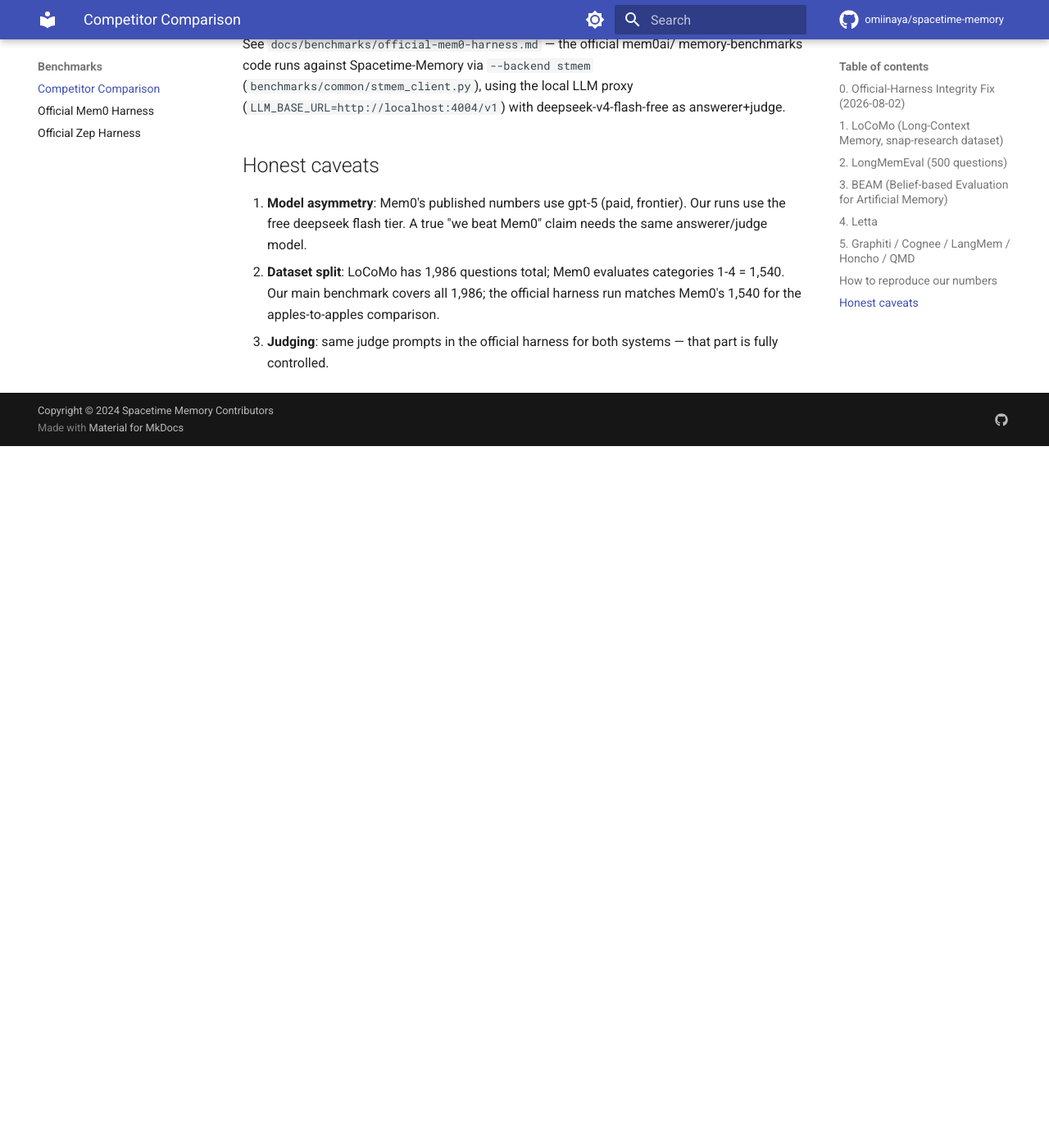
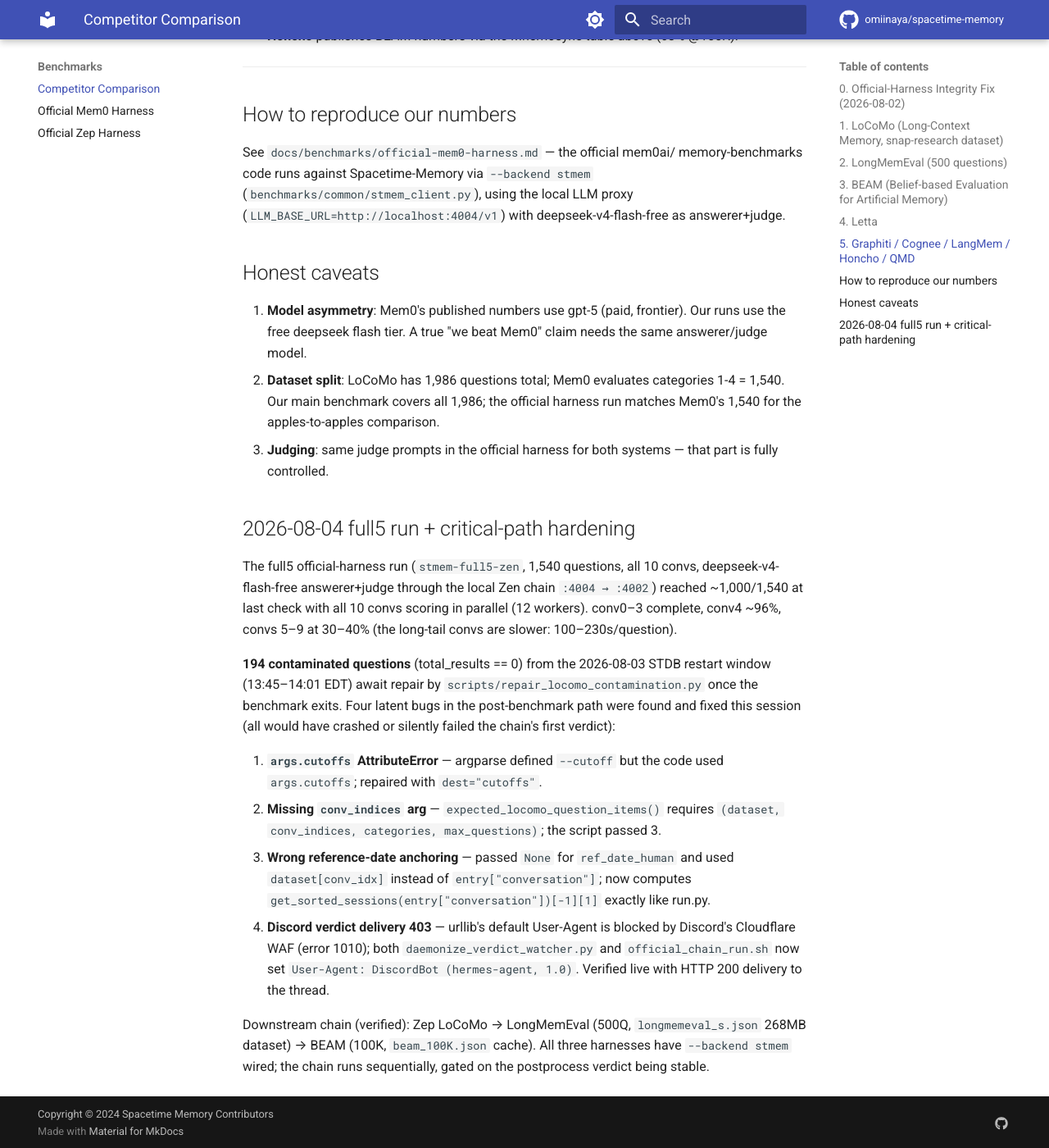
Before and after one commit to omiinaya/spacetime-memory, an MkDocs documentation site: the page built from docs/benchmarks/competitor-comparison.md, in a window 1280 px wide and 1400 px high, scrolled down 3434 px. Shown: the whole window at 82% size. Built offline with MkDocs 1.6.1 and Material for MkDocs 9.7.7, drawn with Linux system fonts in a browser that asks for light colours; comment, search, counter and statistics services are not loaded; before the commit the page ends 3978 px from its top, so only the background shows below that; some of the changed text lies outside the part shown.

Commit message:
docs(bench): update competitor comparison with full5 run status + critical-path hardening notes

```diff
--- a/docs/benchmarks/competitor-comparison.md
+++ b/docs/benchmarks/competitor-comparison.md
@@ -58,7 +58,7 @@
 | **Mem0 (platform)** | **91.56%** | 1,540 (cat 1-4) | gpt-5 / gpt-5 (Azure) | `mem0/evaluation/results/platform/locomo_results.json` (top_200) |
 | Mem0 (platform, top-50) | 82.66% | 1,540 | gpt-5 / gpt-5 | same repo, `locomo_top50_results.json` |
 | **Zep** | **69.6%** (mean of 10 runs) | 1,540 | gpt-4o-mini / gpt-4o-mini | `zep/benchmarks/locomo/experiments/.../experiment_summary.json` |
-| **Spacetime-Memory (in-flight)** | ~81% (tracking) | 1,540 (cat 1-4, official harness) | deepseek-v4-flash-free | official Mem0 harness, `--backend stmem` |
+| **Spacetime-Memory (in-flight)** | ~91% clean (tracking, excl. contamination) | 1,540 (cat 1-4, official harness) | deepseek-v4-flash-free | official Mem0 harness, `--backend stmem` (full5 run) |
 
 Notes:
 - Mem0's 91.56% uses gpt-5 for **both** answer generation and judging.
@@ -75,7 +75,9 @@
 | Mem0 (OSS, gpt-5) | 91.0% | 500 | `mem0/evaluation/results/oss/longmemeval_gpt5.json` |
 | Mnemosyne | 98.9% (reference) | 500 | spacetime-memory summary JSON `reference_scores` |
 | Mem0 (OSS, top-50) | 90.4% | 500 | `mem0/evaluation/results/platform/longmemeval_top50_results.json` |
-| **Spacetime-Memory** | run queued after LoCoMo | 500 | official Mem0 harness, `--backend stmem` |
+| Honcho | 90.4% | 500 | reference (Mnemosyne summary) |
+| Hindsight | 91.4% | 500 | reference (Mnemosyne summary) |
+| **Spacetime-Memory** | queued in chain (stmem-chain-lme) | 500 | official Mem0 harness, `--backend stmem` |
 
 ## 3. BEAM (Belief-based Evaluation for Artificial Memory)
 
@@ -128,3 +130,34 @@
    harness run matches Mem0's 1,540 for the apples-to-apples comparison.
 3. **Judging**: same judge prompts in the official harness for both systems —
    that part is fully controlled.
+
+## 2026-08-04 full5 run + critical-path hardening
+
+The full5 official-harness run (`stmem-full5-zen`, 1,540 questions, all 10
+convs, deepseek-v4-flash-free answerer+judge through the local Zen chain
+`:4004 → :4002`) reached ~1,000/1,540 at last check with all 10 convs scoring
+in parallel (12 workers). conv0–3 complete, conv4 ~96%, convs 5–9 at 30–40%
+(the long-tail convs are slower: 100–230s/question).
+
+**194 contaminated questions** (total_results == 0) from the 2026-08-03 STDB
+restart window (13:45–14:01 EDT) await repair by
+`scripts/repair_locomo_contamination.py` once the benchmark exits. Four latent
+bugs in the post-benchmark path were found and fixed this session (all would
+have crashed or silently failed the chain's first verdict):
+
+1. **`args.cutoffs` AttributeError** — argparse defined `--cutoff` but the code
+   used `args.cutoffs`; repaired with `dest="cutoffs"`.
+2. **Missing `conv_indices` arg** — `expected_locomo_question_items()` requires
+   `(dataset, conv_indices, categories, max_questions)`; the script passed 3.
+3. **Wrong reference-date anchoring** — passed `None` for `ref_date_human` and
+   used `dataset[conv_idx]` instead of `entry["conversation"]`; now computes
+   `get_sorted_sessions(entry["conversation"])[-1][1]` exactly like run.py.
+4. **Discord verdict delivery 403** — urllib's default User-Agent is blocked by
+   Discord's Cloudflare WAF (error 1010); both `daemonize_verdict_watcher.py`
+   and `official_chain_run.sh` now set `User-Agent: DiscordBot (hermes-agent,
+   1.0)`. Verified live with HTTP 200 delivery to the thread.
+
+Downstream chain (verified): Zep LoCoMo → LongMemEval (500Q, `longmemeval_s.json`
+268MB dataset) → BEAM (100K, `beam_100K.json` cache). All three harnesses have
+`--backend stmem` wired; the chain runs sequentially, gated on the postprocess
+verdict being stable.
```
